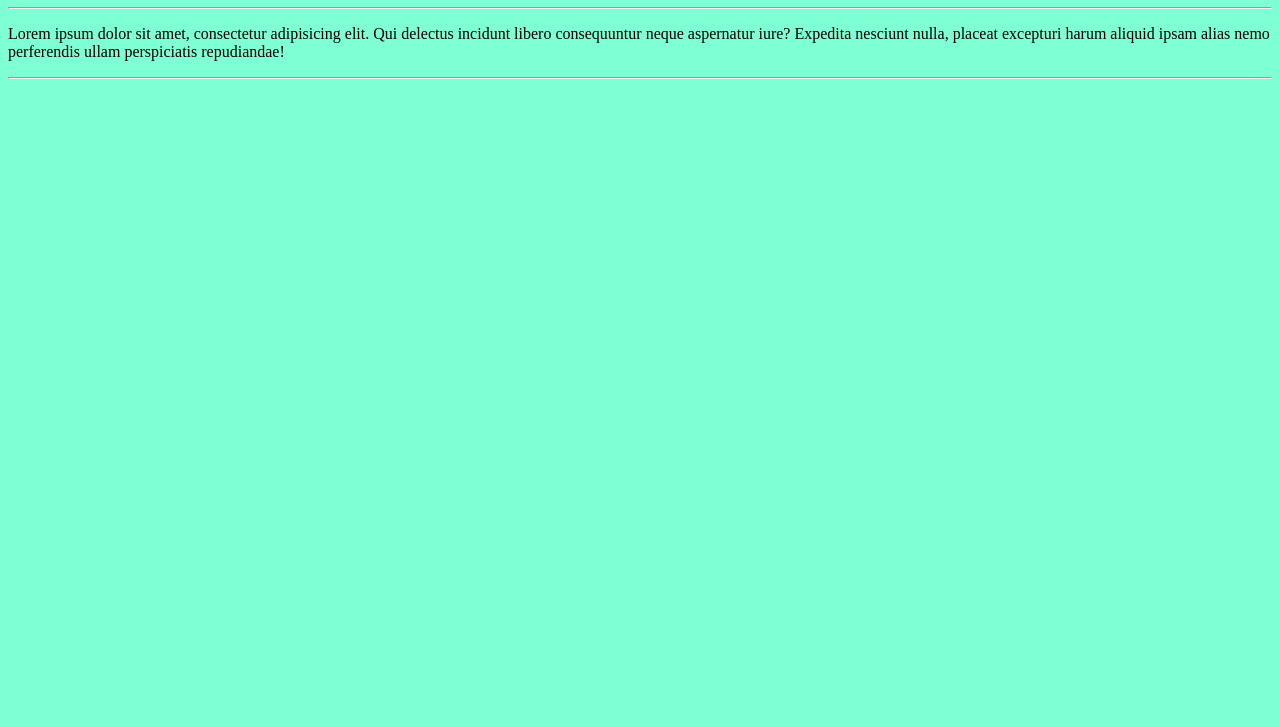
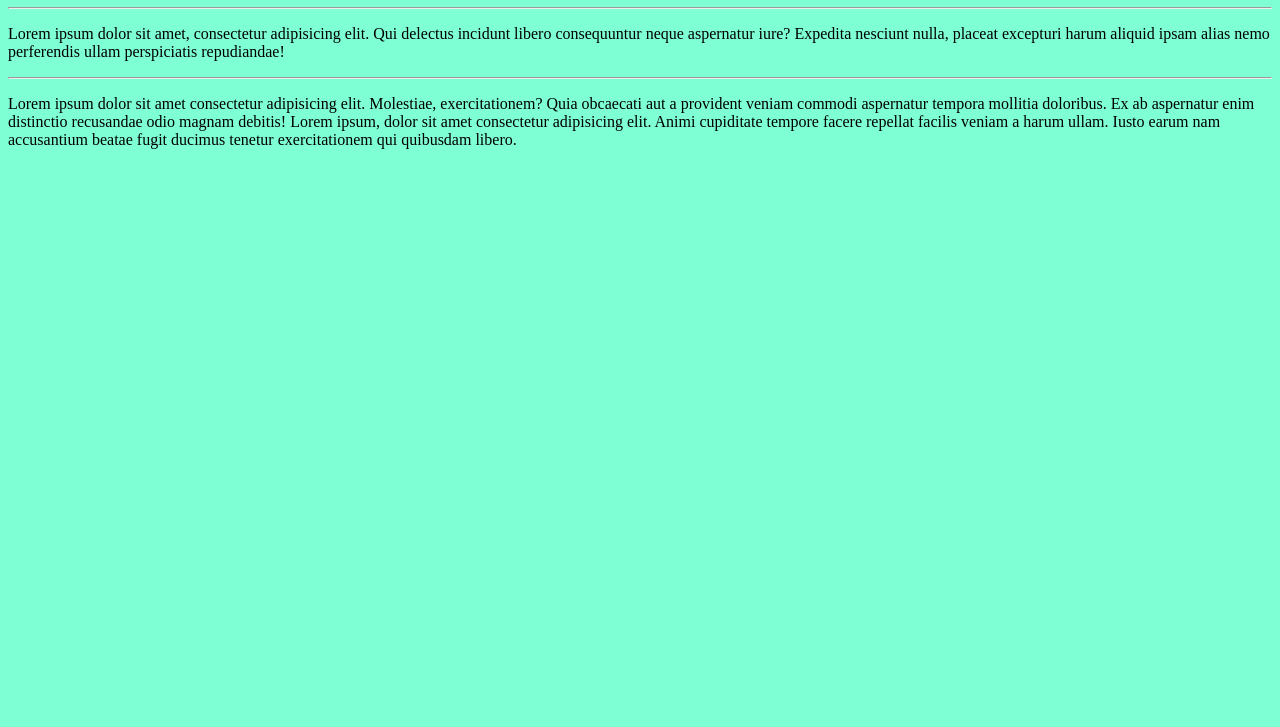
Before and after one commit to Deyvy-Beep/Ola-Mundo, a plain HTML site: page site-exemplo/index.html in a window 1280 px wide. Shown: the part 73-800 px from the top of the page. Drawn offline with Linux system fonts and the light colour scheme.

Commit message:
adicionei um parágrafo

```diff
--- a/site-exemplo/index.html
+++ b/site-exemplo/index.html
@@ -15,5 +15,6 @@
     <hr>
     <p>Lorem ipsum dolor sit amet, consectetur adipisicing elit. Qui delectus incidunt libero consequuntur neque aspernatur iure? Expedita nesciunt nulla, placeat excepturi harum aliquid ipsam alias nemo perferendis ullam perspiciatis repudiandae!</p>
     <hr>
+    <p>Lorem ipsum dolor sit amet consectetur adipisicing elit. Molestiae, exercitationem? Quia obcaecati aut a provident veniam commodi aspernatur tempora mollitia doloribus. Ex ab aspernatur enim distinctio recusandae odio magnam debitis! Lorem ipsum, dolor sit amet consectetur adipisicing elit. Animi cupiditate tempore facere repellat facilis veniam a harum ullam. Iusto earum nam accusantium beatae fugit ducimus tenetur exercitationem qui quibusdam libero.</p>
 </body>
 </html>
```
